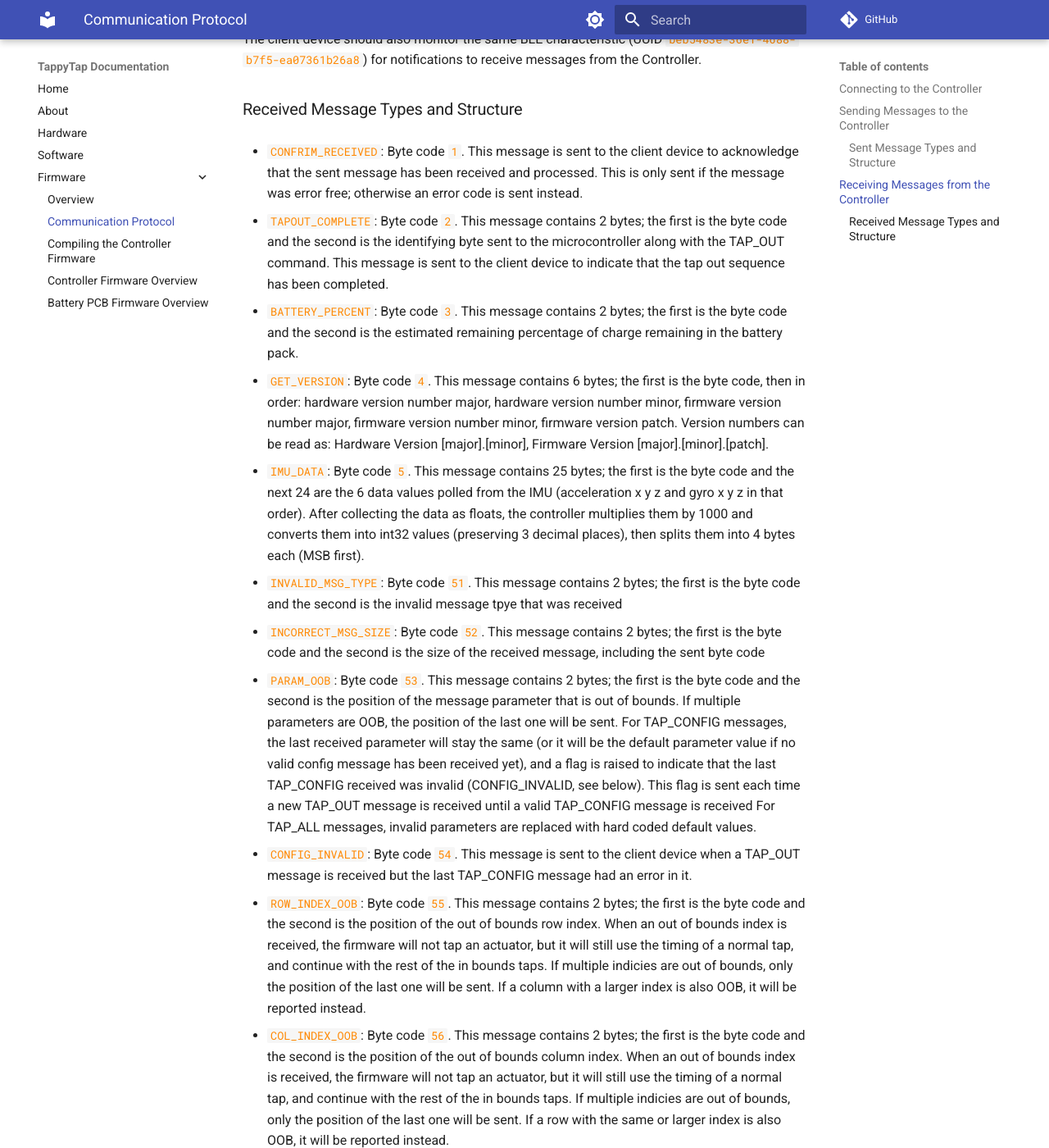
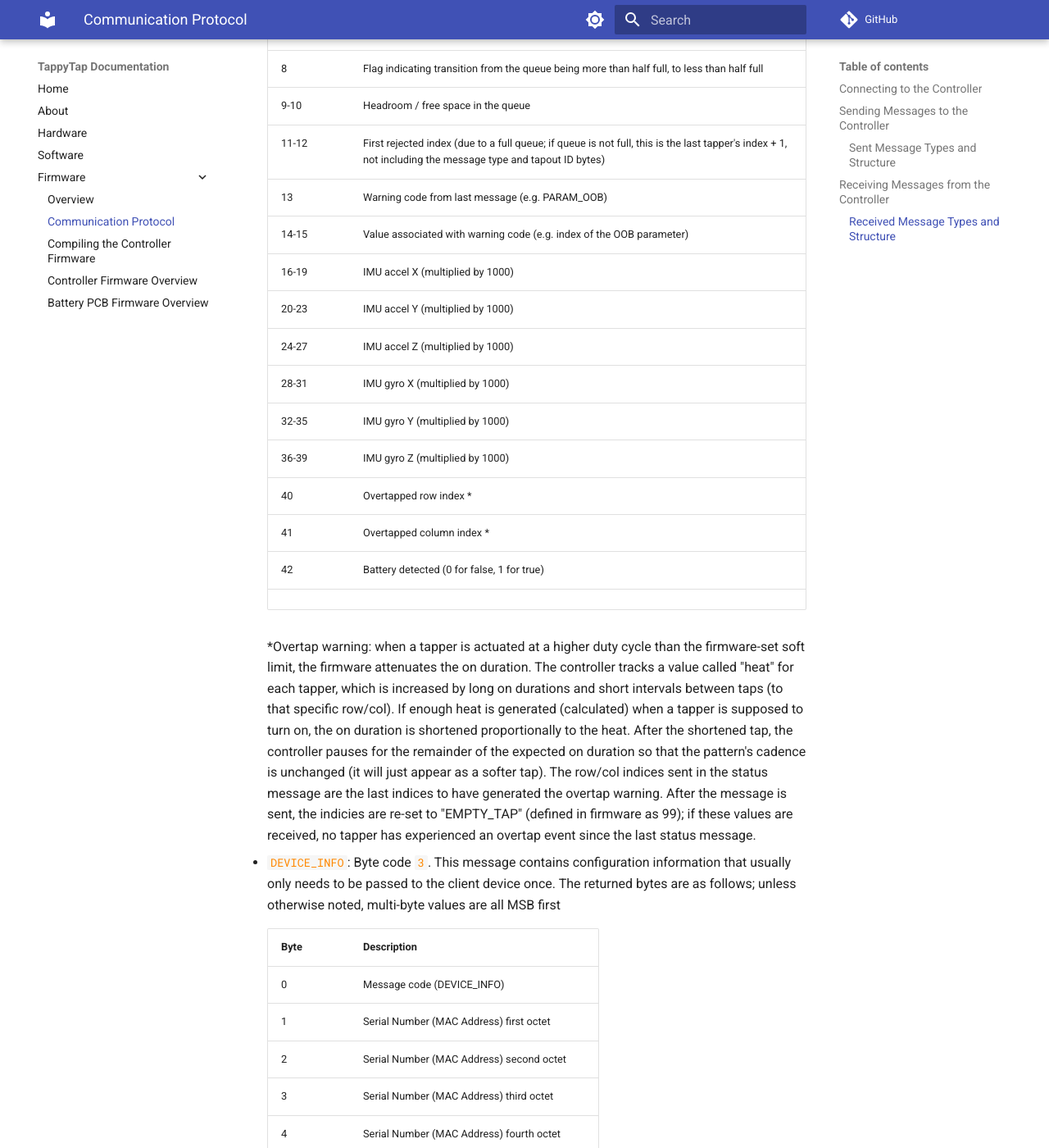
Before and after one commit to 0102io/docs, an MkDocs documentation site: the page built from docs/fwdocs/protocol.md, in a window 1280 px wide and 1400 px high, scrolled down 2177 px. Shown: the whole window at 82% size. Built offline with MkDocs 1.6.1 and Material for MkDocs 9.7.7, drawn with Linux system fonts in a browser that asks for light colours; comment, search, counter and statistics services are not loaded; some of the changed text lies outside the part shown.

Commit message:
copied protocol from old tt_driver_fw_pio repo, and updated for separate RX/TX characteristics, extra device info bytes, and 2 byte on duration

```diff
--- a/docs/fwdocs/protocol.md
+++ b/docs/fwdocs/protocol.md
@@ -1,6 +1,6 @@
 # Communication Protocol for Client Device and TappyTap Controller
 
-This section outlines the communication protocol for a client device to connect to a the TappyTap Controller using Bluetooth 5 (LE). see 'script.js' in the examples folder for an implementation of this protocol.
+This section outlines the communication protocol for a central device to connect to a the TappyTap Controller using Bluetooth 5 (LE). see 'script.js' in the examples folder for an implementation of this protocol.
 
 ## Connecting to the Controller
 
@@ -8,83 +8,108 @@
 
 ## Sending Messages to the Controller
 
-To send a message from the client device to the Controller, the client device should write to the BLE characteristic with the UUID `beb5483e-36e1-4688-b7f5-ea07361b26a8`.
+To send a message from the client device to the Controller, the central device should write to the BLE characteristic with the UUID `beb5483e-36e1-4688-b7f5-ea07361b26a8`.
 
 ### Sent Message Types and Structure
 
 - `TAP_OUT`: Byte code `1`. The message should follow this structure:
 
-    - Byte 0: `1`
-    - Byte 1: idenfication number that is published along with the confirmation when the TAP_OUT sequence is completed
-    - Byte 2 to n: row and column index pairs for the tap sequences. Each pair consists of the row index followed by the column index. For example, the message 0x01 0xFF 0x00 0x00 0x01 0x01 = [TAP_OUT] [Identifier (FF)] [ROW 0] [COL 0] [ROW 1] [COL 1]. Row/col pairs will be tapped out according to the parameters set with TAP_CONFIG, with the pair after the TAP_OUT byte tapped first.
-        - if there are no bytes after the identifier, the current TAP_OUT sequence will be cancelled.
+    - Byte 0: Message type (`1`)
+    - Byte 1: idenfication number that is retruned by the controller along with the confirmation when the TAP_OUT sequence is completed. Sending followup TAP_OUT messages will have their contents added to the queue of taps, and the new ID will overwrite the last. Sending an ID of `0` will cancel an active pattern.
+    - Bytes 2 to n: `row` and `column` index pairs for the pattern, as well as tap parameters (optional). Each pair consists of the `row` index followed by the `column` index. To specify tap parameters, set the most significant bit of a `row` index to `1`. Then, following the `row` and `column` index pair, the next 4 bytes should be 2 bytes for a 16 bit `onDuration` (length of time to apply voltage to a coil; hundredths of a millisecond; MSB first) and 2 bytes for a 16 bit `offDuration` (length of time before the next tap executes; tenths of a millisecond; MSB first). These parameters are used for every tap following until new parameters are read. If `row`/`column` pairs are sent with no preceeding parameters, the controller will use the parameters that were last written to it (or the init parameters if it has not received any since last restarting). `row`/`column` pairs are tapped out FIFO.
 
-- `TAP_CONFIG`: Byte code `2`. The message should follow this structure:
+        TAP_OUT example 1:
+        | Byte Value | Description |
+        |---|---|
+        | 0x01 | Message type (TAP_OUT)|
+        | 0x02 | TapoutID |
+        | 0x03 | Row 3, use previous/init settings for this tap |
+        | 0x04 | Col 4 |
+        | 0x05 | Row 5, use previous/init settings for this tap |
+        | 0x06 | Col 6 |
 
-    - Byte 0: `2`
-    - Byte 1: `onDur` (in tenths of a ms, i.e. hundreds of microseconds); range is 1-30
-    - Byte 2: `offDur` (in ms); range is 10-255
-    - Byte 3: `repeatDelay` (in ms); range is 2-255
-    - Byte 4: `repeatCT` (number of repetitions; 1 = tap once); range is 1-5
+        TAP_OUT example 2:
+        | Byte Value | Description |
+        |---|---|
+        | 0x01 | Message type (TAP_OUT)|
+        | 0x02 | TapoutID |
+        | 0x83 | Row 3, use new settings for this and following taps |
+        | 0x04 | Col 4 |
+        | 0x0A | On Duration = 1ms |
+        | 0x00 | Off Duration MSB |
+        | 0x64 | Off Duration LSB, read with MSB this is 10ms |
+        | 0x05 | Row 5, use previous settings for this tap |
+        | 0x06 | Col 6 |
+        | 0x87 | Row 7, use new settings for this and following taps |
+        | 0x08 | Col 8 |
+        | 0x14 | On Duration = 2ms |
+        | 0x03 | Off Duration MSB |
+        | 0xE8 | Off Duration LSB, read with MSB this is 100ms |
 
-- `CHECK_BATTERY`: Byte code `3`.
 
-- `TAP_OUT_EXPLICIT`: Byte code `4`. The message should follow this structure:
+- `GET_DEVICE_INFO`: Byte code `2`. Controller returns with `DEVICE_INFO` message.
 
-    - Byte 0: `4`
-    - Byte 1: idenfication number that is published along with the confirmation when the TAP_OUT sequence is completed
-    - Byte 2 to n: row and column index pairs for the tap sequences, as well as on duration and off duration for each tap. Data is ordered as: [row] [col] [onDuration] [offDuration]. For example, the message 0x04 0xFF 0x00 0x00 0x0A 0x19 0x01 0x01 0x14 0x32 = [TAP_OUT] [Identifier (FF)] [ROW 0] [COL 0] [ON DURATION 1ms] [OFF DURATION 25ms] [ROW 1] [COL 1] [ON DURATION 2ms] [OFF DURATION 50ms]. Currently this will cause repeatCT to be set to 1 (i.e. taps are not repeated). Row/col pairs will be tapped out with the pair after the TAP_OUT byte tapped first. Note that on duration values are converted into hundreds of microseconds, e.g. 0x01 = 100us = 0.1ms.
-        - if there are no bytes after the identifier, the current TAP_OUT sequence will be cancelled.
+- `CANCEL_AND_TAP`: Byte code `3`. Clears the queue of taps and then loads the new taps through the same function called by TAP_OUT. This can be used to clear the queue and start a new pattern in 1 BLE pulse.
 
-- `GET_VERSION`: Byte code `5`.
-
-- `START_IMU_STREAM`: Byte code `6`.
-
-- `STOP_IMU_STREAM`: Byte code `7`.
-
-- 'TAP_ALL': Byte code '8'. The message should follow this structure:
-
-    - Byte 0: `4`
-    - Byte 1: idenfication number that is published along with the confirmation when the TAP_OUT sequence is completed
-    - Byte 2: on duration (tenths of a millisecond) that will be used for all taps in the pattern; follows the same limits as TAP_OUT and TAP_OUT_EXPLICIT
-    - Byte 3: off duration (tenths of a milliseond - note that this is different from TAP_OUT and TAP_OUT_EXPLICIT which use ms for off duration) that will be used for all taps in the pattern. The lower limit is 0 (no delay), the upper limit is the same as for TAP_OUT and TAP_OUT_EXPLICIT.
-    - Byte 4 to n: row and column index pairs for the tap sequences
+- `UPDATE_STATUS_FREQUENCY`: Byte code `4`. A second byte with the frequency in Hz must be sent. If the requested frequency is above the limit set in the firmware, the maxiumum frequency will be used instead. If 0 is sent, the frequency will be set to 1 Hz.
 
 ## Receiving Messages from the Controller
 
-The client device should also monitor the same BLE characteristic (UUID `beb5483e-36e1-4688-b7f5-ea07361b26a8`) for notifications to receive messages from the Controller.
+The client device should monitor the characteristic with UUID `d036e381-fd38-4376-801f-f5d90ba2ca64` for notifications from the Controller.
 
 ### Received Message Types and Structure
 
-- `CONFRIM_RECEIVED`: Byte code `1`. This message is sent to the client device to acknowledge that the sent message has been received and processed. This is only sent if the message was error free; otherwise an error code is sent instead.
+- `STATUS_UPDATE`: Byte code `1`. This message is sent to the client device at a user settable frequency. The returned bytes are as follows; unless otherwise noted, multi-byte values are all MSB first
 
-- `TAPOUT_COMPLETE`: Byte code `2`. This message contains 2 bytes; the first is the byte code and the second is the identifying byte sent to the microcontroller along with the TAP_OUT command. This message is sent to the client device to indicate that the tap out sequence has been completed.
 
-- `BATTERY_PERCENT`: Byte code `3`. This message contains 2 bytes; the first is the byte code and the second is the estimated remaining percentage of charge remaining in the battery pack.
+    | Byte | Description |
+    |---|---|
+    | 0 | Message code (STATUS_UPDATE) |
+    | 1 | Status update frequency (Hz) |
+    | 2-5 | System time (ms) |
+    | 6 | Battery percent |
+    | 7 | Last received tapout id |
+    | 8 | Flag indicating transition from the queue being more than half full, to less than half full |
+    | 9-10 | Headroom / free space in the queue |
+    | 11-12 | First rejected index (due to a full queue; if queue is not full, this is the last tapper's index + 1, not including the message type and tapout ID bytes) |
+    | 13 | Warning code from last message (e.g. PARAM_OOB) |
+    | 14-15 | Value associated with warning code (e.g. index of the OOB parameter) |
+    | 16-19 | IMU accel X (multiplied by 1000) |
+    | 20-23 | IMU accel Y (multiplied by 1000) |
+    | 24-27 | IMU accel Z (multiplied by 1000) |
+    | 28-31 | IMU gyro X (multiplied by 1000) |
+    | 32-35 | IMU gyro Y (multiplied by 1000) |
+    | 36-39 | IMU gyro Z (multiplied by 1000) |
+    | 40 | Overtapped row index * |
+    | 41 | Overtapped column index * |
+    | 42 | Battery detected (0 for false, 1 for true) |
+    <!-- note: when reading from the status update function, remember that an additional byte is added (the message code) -->
 
-- `GET_VERSION`: Byte code `4`. This message contains 6 bytes; the first is the byte code, then in order: hardware version number major, hardware version number minor, firmware version number major, firmware version number minor, firmware version patch. Version numbers can be read as: Hardware Version [major].[minor], Firmware Version [major].[minor].[patch].
+    *Overtap warning: when a tapper is actuated at a higher duty cycle than the firmware-set soft limit, the firmware attenuates the on duration. The controller tracks a value called "heat" for each tapper, which is increased by long on durations and short intervals between taps (to that specific row/col). If enough heat is generated (calculated) when a tapper is supposed to turn on, the on duration is shortened proportionally to the heat. After the shortened tap, the controller pauses for the remainder of the expected on duration so that the pattern's cadence is unchanged (it will just appear as a softer tap). The row/col indices sent in the status message are the last indices to have generated the overtap warning. After the message is sent, the indicies are re-set to "EMPTY_TAP" (defined in firmware as 99); if these values are received, no tapper has experienced an overtap event since the last status message.
 
-- `IMU_DATA`: Byte code `5`. This message contains 25 bytes; the first is the byte code and the next 24 are the 6 data values polled from the IMU (acceleration x y z and gyro x y z in that order). After collecting the data as floats, the controller multiplies them by 1000 and converts them into int32 values (preserving 3 decimal places), then splits them into 4 bytes each (MSB first).
+- `DEVICE_INFO`: Byte code `3`. This message contains configuration information that usually only needs to be passed to the client device once. The returned bytes are as follows; unless otherwise noted, multi-byte values are all MSB first
 
-- `INVALID_MSG_TYPE`: Byte code `51`. This message contains 2 bytes; the first is the byte code and the second is the invalid message tpye that was received
+    | Byte | Description |
+    |---|---|
+    | 0 | Message code (DEVICE_INFO) |
+    | 1 | Serial Number (MAC Address) first octet |
+    | 2 | Serial Number (MAC Address) second octet |
+    | 3 | Serial Number (MAC Address) third octet |
+    | 4 | Serial Number (MAC Address) fourth octet |
+    | 5 | Serial Number (MAC Address) fifth octet |
+    | 6 | Serial Number (MAC Address) sixth octet |
+    | 7 | Controller hardware version (major) |
+    | 8 | Controller hardware version (minor) |
+    | 9 | Firmware version (major) |
+    | 10 | Firmware version (minor) |
+    | 11 | Firmware version (patch) |
+    | 12 | Connected board type (0 for swatch, 1 for palm) |
+    | 13 | Connected board version (major) |
+    | 14 | Connected board version (minor) |
+    | 15-16 | Maximum tap on duration (hundredths of a ms) |
 
-- `INCORRECT_MSG_SIZE`: Byte code `52`. This message contains 2 bytes; the first is the byte code and the second is the size of the received message, including the sent byte code
+- `INVALID_MSG_TYPE`: Byte code `51`. This message contains 2 bytes; the first is the byte code and the second is the invalid message type that was received
 
-- `PARAM_OOB`: Byte code `53`. This message contains 2 bytes; the first is the byte code and the second is the position of the message parameter that is out of bounds. If multiple parameters are OOB, the position of the last one will be sent. For TAP_CONFIG messages, the last received parameter will stay the same (or it will be the default parameter value if no valid config message has been received yet), and a flag is raised to indicate that the last TAP_CONFIG received was invalid (CONFIG_INVALID, see below). This flag is sent each time a new TAP_OUT message is received until a valid TAP_CONFIG message is received
-For TAP_ALL messages, invalid parameters are replaced with hard coded default values.
+- `PARAM_OOB`: Byte code `53`. This message contains 2 bytes; the first is the byte code and the second is the position of the message parameter that is out of bounds. If multiple parameters are OOB, the position of the last one will be sent. Row and column indicies that are OOB are replaced with "empty tap" indicies, which will make the controller pause for the onDuration to keep the pattern cadence intact. If the warning is given for an onDuration parameter (i.e. above the limit), the controller replaces the sent parameter with the maximum onDuration value defined in the firmware. Note that the returned index does not count the message type or tapout id bytes. needs edit
 
-- `CONFIG_INVALID`: Byte code `54`. This message is sent to the client device when a TAP_OUT message is received but the last TAP_CONFIG message had an error in it.
-
-- `ROW_INDEX_OOB`: Byte code `55`. This message contains 2 bytes; the first is the byte code and the second is the position of the out of bounds row index. When an out of bounds index is received, the firmware will not tap an actuator, but it will still use the timing of a normal tap, and continue with the rest of the in bounds taps. If multiple indicies are out of bounds, only the position of the last one will be sent. If a column with a larger index is also OOB, it will be reported instead.
-
-- `COL_INDEX_OOB`: Byte code `56`. This message contains 2 bytes; the first is the byte code and the second is the position of the out of bounds column index. When an out of bounds index is received, the firmware will not tap an actuator, but it will still use the timing of a normal tap, and continue with the rest of the in bounds taps. If multiple indicies are out of bounds, only the position of the last one will be sent. If a row with the same or larger index is also OOB, it will be reported instead.
-
-- `OVERTAP_WARNING`: Byte code `57`. This message is sent to the client device when the TAP_CONFIG parameters have set the combination of onDur, repeatCT, and repeatDelay too high. onDur is automatically reduced to a safer value.
-
-- `DAMAGED_TAPPER`: Byte code `58`. This message contains 3 bytes; the first is the byte code, the second is the row index and the third is the column index. This message is sent when the current measured for a tap doesn't exceed the minimum value considered normal/healthy.
-
-- `OC_EVENT`: Byte code `59`. This message is sent when an overcurrent event is detected, i.e. when the on board analog circuitry detects a sustained current being drawn by the H-bridge driver ICs. The on board circuitry automatically disables the H bridge outputs. This should only happen in an event where the controller turns an output on and then somehow misses turning it off (e.g. if an SPI timing error causes a write commend to be missed) because the tap configuration settings should prevent a user from entering tap on-durations from reaching this threshold. In cases where the controller crashes mid-tap, this message will likely not be generated.
-
-- `BATTERY_POLL_COOLDOWN`: Byte code `60`. This message is sent to the client device when the controller receives a battery poll request too quickly after a perviously sent request.
-
-- `OTA_TIMEOUT`: Byte code `61`. This message is sent to the client device when the controller receives an OTA upload request but the user doesn't press the 'user button' before the timeout period.
+- `OTA_TIMEOUT`: Byte code `61`. This message is sent to the client device when the controller receives an OTA upload request but the user doesn't press the 'interact button' before the timeout period.
```
Also changed, not shown: docs/fwdocs/controllerfw.md (+5 -4 lines).
